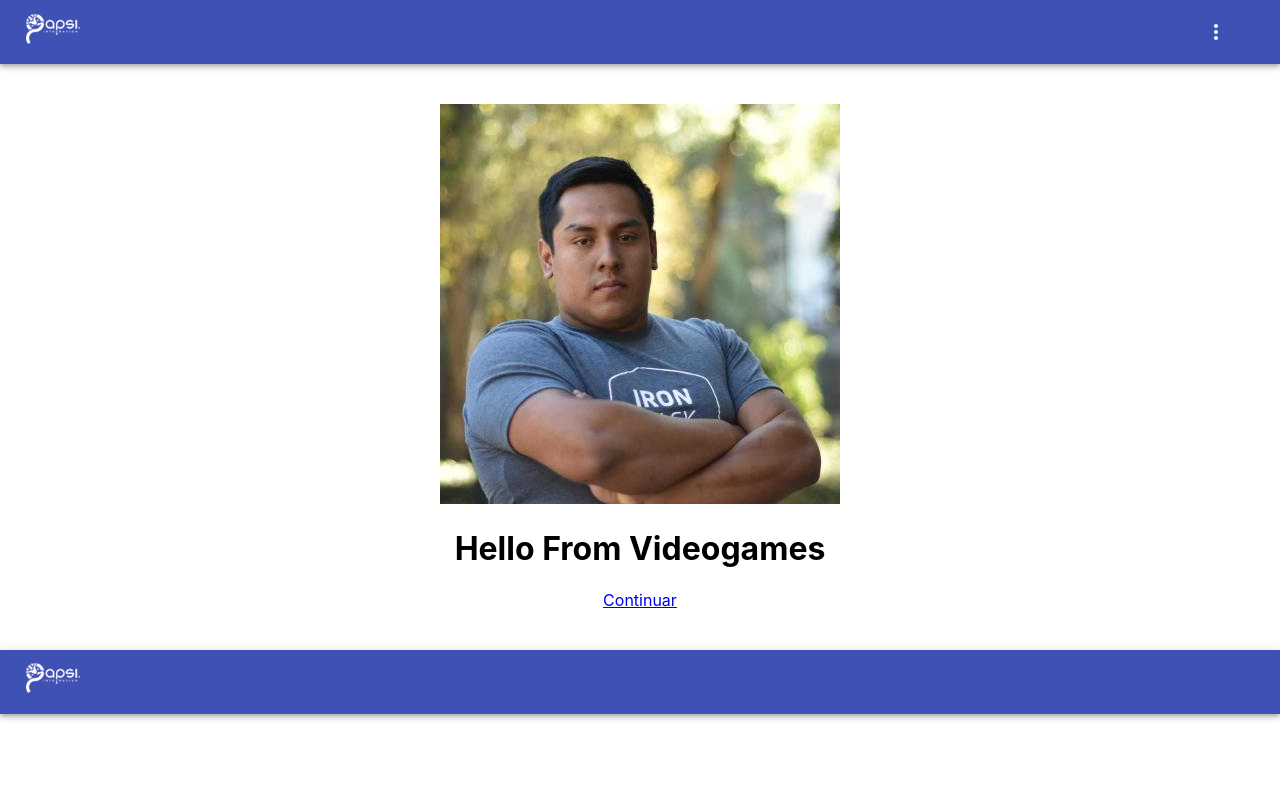
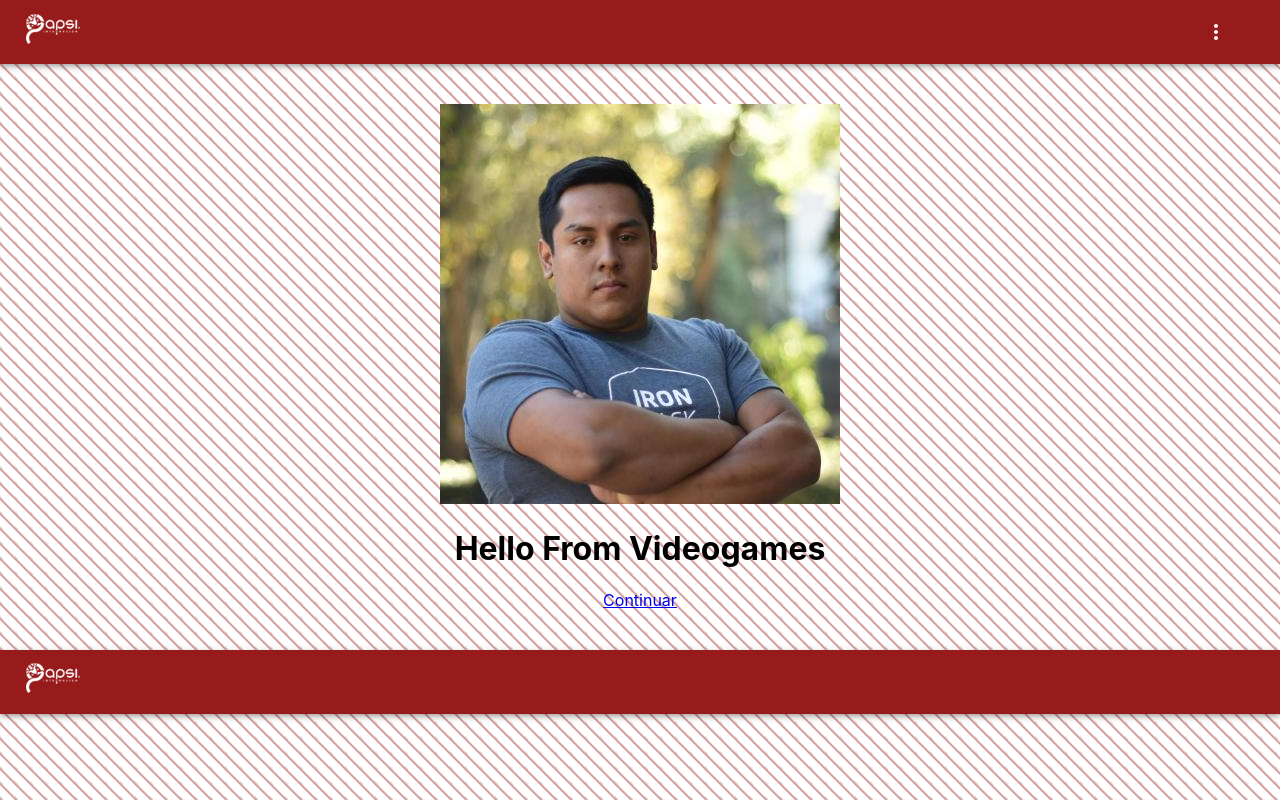
Before and after one commit to GamaCodes/e-Commerce, a React (Create React App) app: page /videojuegos in a window 1280 px wide. Built offline with nearby package versions, Linux system fonts and the light colour scheme.

Commit message:
Background

```diff
--- a/src/components/Footer.js
+++ b/src/components/Footer.js
@@ -9,14 +9,17 @@
   appBar: {
     top: 'auto',
     bottom: 0,
-  }
+  },
+  bar: {
+    backgroundColor: "rgb(151, 27, 27)",
+  },
 }));
 
 export default function Navbar() {
   const classes = useStyles();
   return (
     <div className={classes.root}>
-      <AppBar position="static">
+      <AppBar position="static" className={classes.bar}>
         <Toolbar>
           <Typography variant="h6" className={classes.title}>
             <img src="./logoBlanco.png" alt="Gapsi"/>
--- a/src/components/Navbar.js
+++ b/src/components/Navbar.js
@@ -20,6 +20,9 @@
   title: {
     flexGrow: 1,
   },
+  bar: {
+    backgroundColor: "rgb(151, 27, 27)",
+  },
 }));
 
 export default function Navbar() {
@@ -36,7 +39,7 @@
 
   return (
     <div className={classes.root}>
-      <AppBar position="static">
+      <AppBar position="static" className={classes.bar}>
         <Toolbar>
           <Typography variant="h6" className={classes.title}>
             <Link to="/">
--- a/src/index.css
+++ b/src/index.css
@@ -1,5 +1,6 @@
 body {
   margin: 0;
+  background: repeating-linear-gradient(45deg, rgb(212, 138, 138) 0%, rgb(221, 210, 210) 10%, white 0%, white 50%) 0 / 15px 15px;
   font-family: -apple-system, BlinkMacSystemFont, 'Segoe UI', 'Roboto', 'Oxygen',
     'Ubuntu', 'Cantarell', 'Fira Sans', 'Droid Sans', 'Helvetica Neue',
     sans-serif;
```
